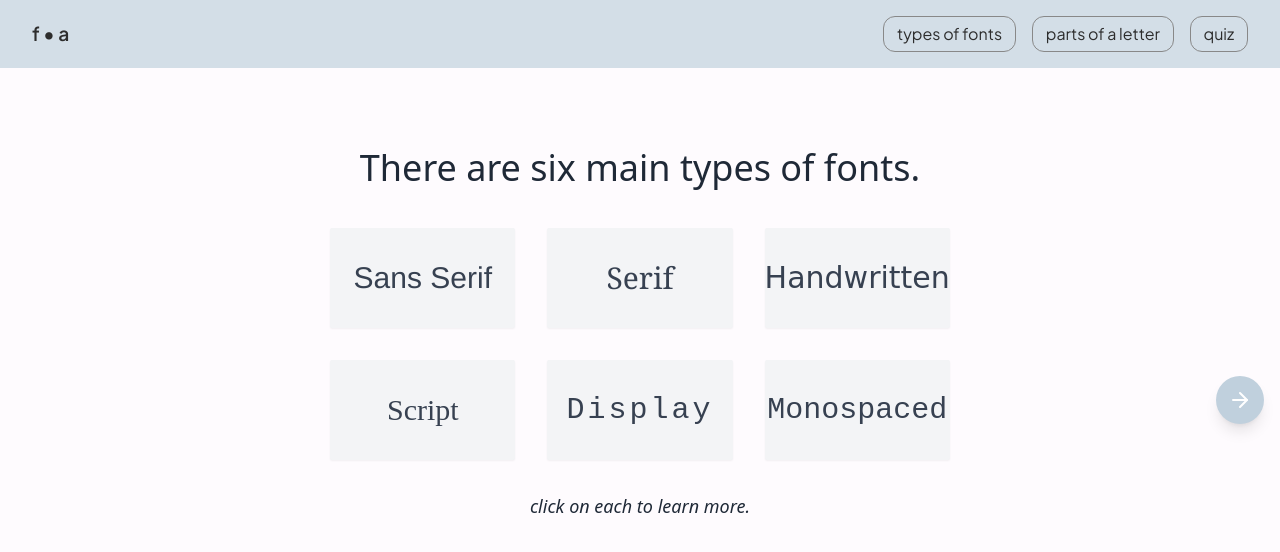
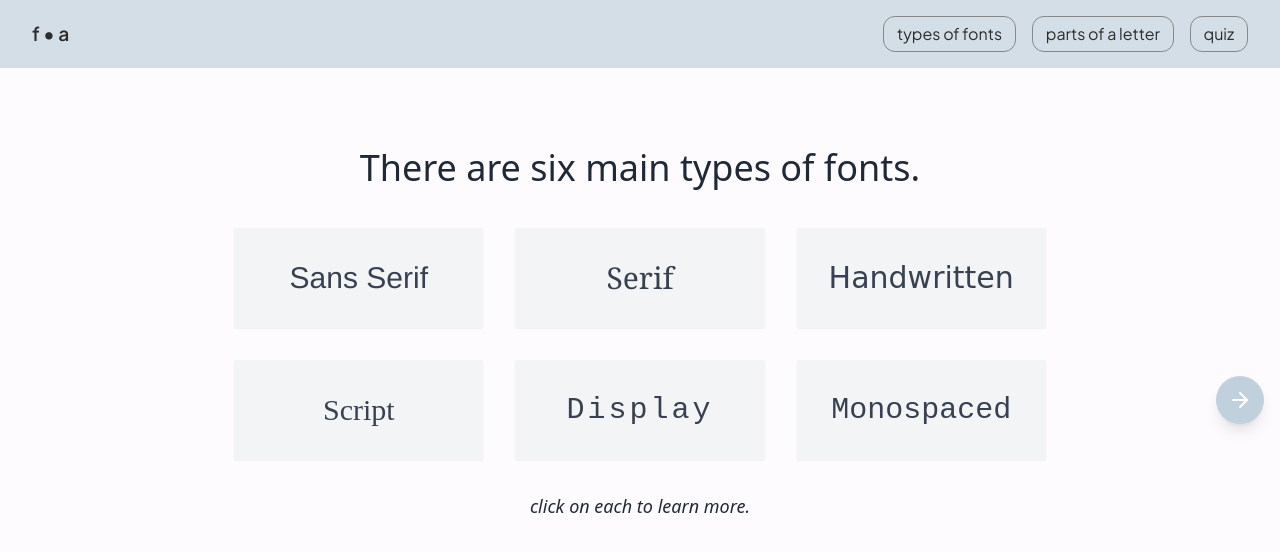
Before and after one commit to yejessica/ui-design-final, a React (Create React App) app in the folder frontend/: page / in a window 1280 px wide. Both pictures are taken after a click on the button "types of fonts". Shown: the top 552 px of the page. Built offline with nearby package versions, Linux system fonts and the light colour scheme.

Commit message:
Changed padding so that font type/text inside button fits neatly

```diff
--- a/frontend/src/pages/FontTypesPage.js
+++ b/frontend/src/pages/FontTypesPage.js
@@ -116,7 +116,7 @@
             key={card.id}
             onClick={() => handleCardClick(card.id)}
             style={{ fontFamily: card.fontFamily }}
-            className={`flex items-center justify-center py-8
+            className={`flex items-center justify-center p-8
                rounded-sm shadow-sm text-2xl md:text-3xl text-gray-700
                transition hover:shadow-lg active:scale-95
                ${viewedCards.has(card.id) ? 'bg-[#d3dee7]' : 'bg-gray-100'}
```
